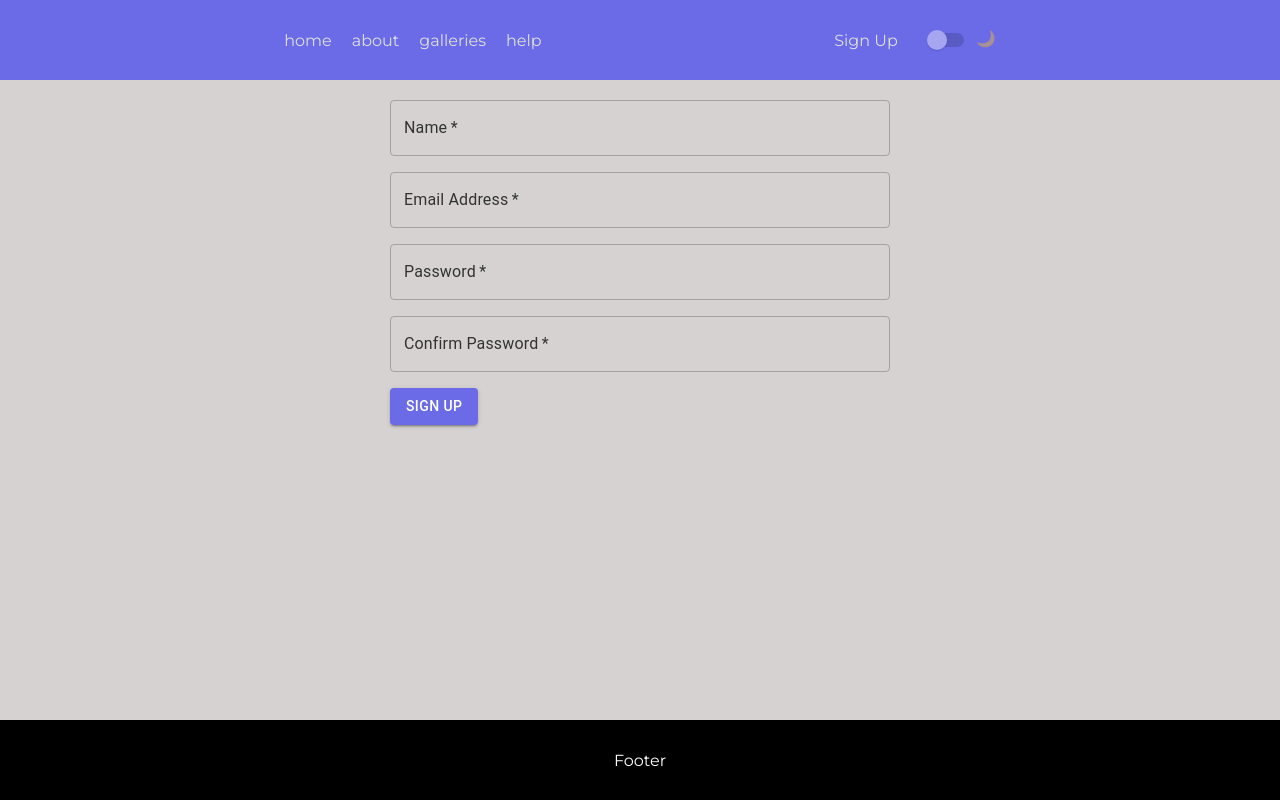
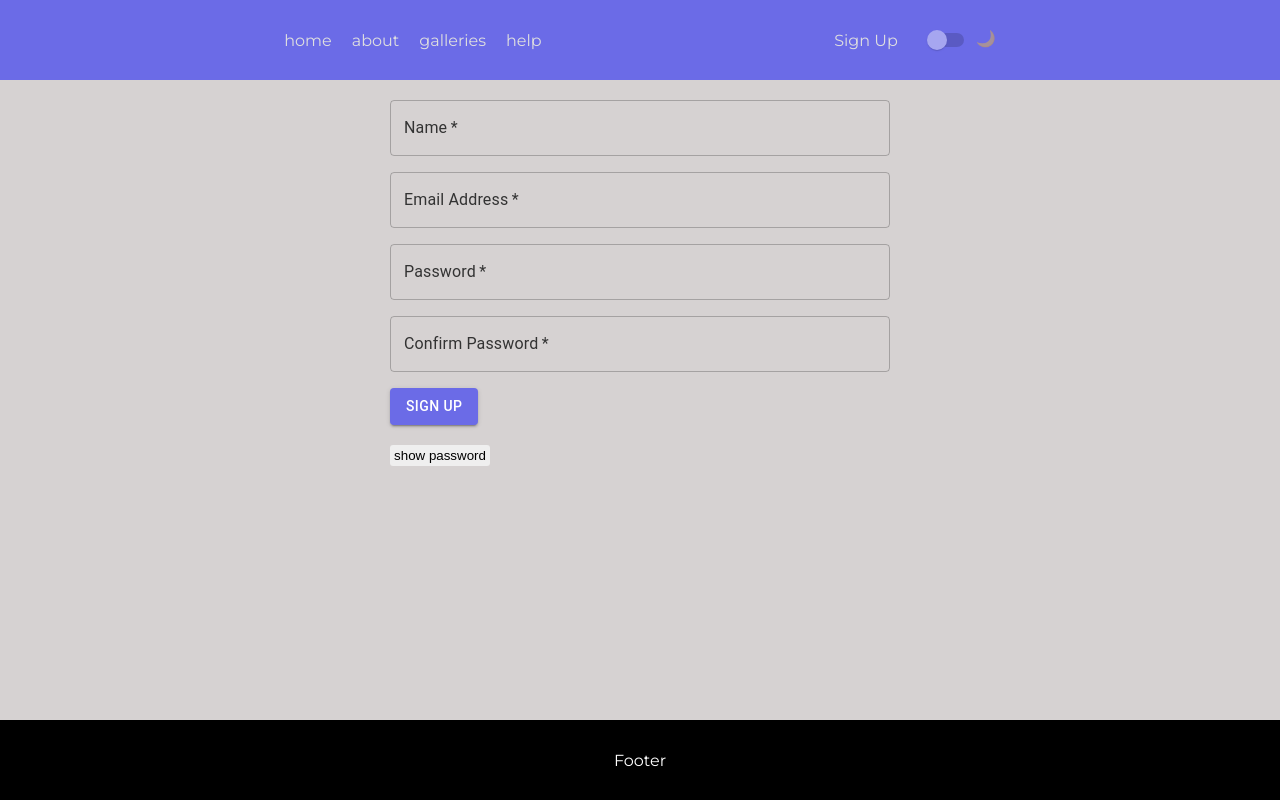
Before and after one commit to JMSBRN/painters-gallery-next-mongo, a Next.js app: page /auth in a window 1280 px wide. Shown: the top 800 px of the page. Built offline with nearby package versions, Linux system fonts and the light colour scheme.

Commit message:
fix: updated signUpForm

```diff
--- a/components/signup-form/SignUpForm.tsx
+++ b/components/signup-form/SignUpForm.tsx
@@ -1,30 +1,38 @@
 import { TextField, Button, Grid } from '@mui/material';
 import { useState } from 'react';
 import styles from './signupForm.module.scss';
-import { useAppDispatch } from '@/hooks/reduxHooks';
-import { setUser } from '@/features/users/usersSlice';
 import { ErrorMessages, Regex } from '@/constants/constants';
+import { addUser } from '@/utils/apiUtils';
 
 const SignUpForm = () => {
-  const { signupForm, formInput } = styles;
-  const dispatch = useAppDispatch();
-
-  const [formData, setFormData] = useState({
+  const { signupForm, formInput, formContainer, showPswBtn, cretedUserMsg } = styles;
+  const initFormData = {
     name: '',
     email: '',
     password: '',
     confirmPassword: '',
-  });
+  };
+  const [formData, setFormData] = useState(initFormData);
+  const[showPassword, setShowPassword] = useState<boolean>(false);
+  const [confirmError, setConfirmError] = useState<string>('');
+  const [createdUser, setCreatedUser] = useState<boolean>(false);
 
   const handleSubmit = async (e: React.FormEvent<HTMLFormElement>) => {
     e.preventDefault();
-    dispatch(setUser(formData));
-    const { name, email, password } = formData;
-    console.log({
+    const { name, email, password, confirmPassword } = formData;
+    const confirmed: boolean = password.localeCompare(confirmPassword, 'en', { sensitivity: 'base' }) === 0;
+    if(confirmed) {
+      await addUser({
         name,
         email,
         password
       });
+      setCreatedUser(true);
+      setConfirmError('');
+      setFormData(initFormData);
+    } else {
+      setConfirmError('Passwords not match');
+    }
 
   };
 
@@ -38,6 +46,9 @@ const SignUpForm = () => {
   };
 
   return (
+    <div className={formContainer}>
+      { createdUser && <div onClick={() => setCreatedUser(false)} className={cretedUserMsg}>user was created successfully <div>click to close</div></div>
+      }
       <form className={signupForm} onSubmit={handleSubmit}>
         <Grid container spacing={2}>
           <Grid item xs={12}>
@@ -73,7 +84,7 @@ const SignUpForm = () => {
               fullWidth
               label="Password"
               name="password"
-            type="password"
+              type={showPassword ? 'text': 'password'}
               value={formData.password}
               onChange={handleChange}
               required={true}
@@ -81,6 +92,7 @@ const SignUpForm = () => {
                 pattern: Regex.PASSWORD,
                 title: ErrorMessages.PASSWORD
               }}
+              error={!!confirmError}
             />
           </Grid>
           <Grid item xs={12}>
@@ -89,7 +101,7 @@ const SignUpForm = () => {
               fullWidth
               label="Confirm Password"
               name="confirmPassword"
-            type="password"
+              type={showPassword ? 'text': 'password'}
               value={formData.confirmPassword}
               onChange={handleChange}
               required={true}
@@ -97,6 +109,8 @@ const SignUpForm = () => {
                 pattern: Regex.PASSWORD,
                 title: ErrorMessages.PASSWORD
               }}
+              helperText={confirmError}
+              error={!!confirmError}
             />
           </Grid>
           <Grid item xs={12}>
@@ -106,6 +120,9 @@ const SignUpForm = () => {
           </Grid>
         </Grid>
       </form>
+      <button className={showPswBtn} onClick={() => setShowPassword(!showPassword)}>{showPassword ? 'hide password': 'show password'}</button>
+
+    </div>
   );
 };
 export default SignUpForm;
--- a/components/signup-form/signupForm.module.scss
+++ b/components/signup-form/signupForm.module.scss
@@ -1,4 +1,37 @@
-.signupForm {
+@import 'variables';
+@import 'mixins';
+
+.formContainer {
     margin: 0 auto;
     max-width: 500px;
 }
+.signupForm {
+   width: 100%;
+}
+.showPswBtn {
+    width: 100px;
+    margin-top: 20px;
+    padding: 3px;
+    border-radius: 3px;
+    border: none;
+    &:hover {
+        background-color: $primary-clr;
+        color: $text-clr-dark;
+        cursor: pointer;
+
+    }
+}
+.cretedUserMsg {
+    position: absolute;
+    margin-top: 200px;
+    margin-left: 9%;
+    width: 300px;
+    height: 200px;
+    padding: 10px;
+    text-align: center;
+    @include flex(center, center, column);
+    background-color: rgb(255, 0, 0, 0.5);
+    color: white;
+    cursor: pointer;
+    z-index: 9;
+}
--- a/constants/constants.ts
+++ b/constants/constants.ts
@@ -1,9 +1,9 @@
 
 export enum Regex {
  'FIRST_NAME'='^[A-Za-z]{2,32}$',
- 'PASSWORD'='^(?=.*[0-9])(?=.*[a-z])(?=.*[A-Z])(?=.*\W)(?!.* ).{8,16}$'
+ 'PASSWORD'='^(?=.*[0-9])(?=.*[a-z]).{8,16}$'
 }
 export enum ErrorMessages {
     'FIRST_NAME'='min-max 3-32, A-z',
-    'PASSWORD'='min-max 8-16, min one A-z, min one 9-0'
+    'PASSWORD'='min-max 8-16, min one A-z, min one 9-0, min one special character'
 }
--- a/utils/apiUtils.ts
+++ b/utils/apiUtils.ts
@@ -26,8 +26,8 @@ export const getUsers = async (id?: string) => {
   const data = await apiCall('GET', id);
   return data;
 };
-export const addUser = async () => {
-  const data = await apiCall('POST');
+export const addUser = async (bodyData: User) => {
+  const data = await apiCall('POST', undefined, bodyData);
   return data;
 };
 export const updateUser = async (id: string, bodyData: User) => {
```
Lines whose indentation alone changed are shown as unchanged.
